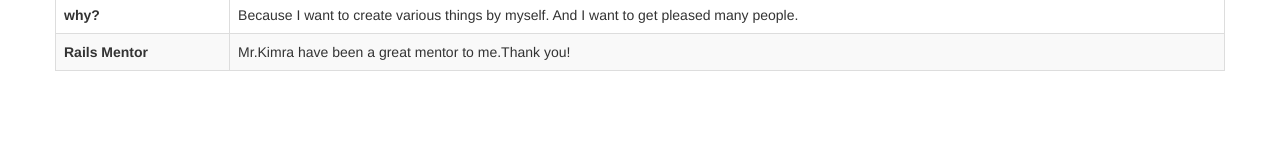
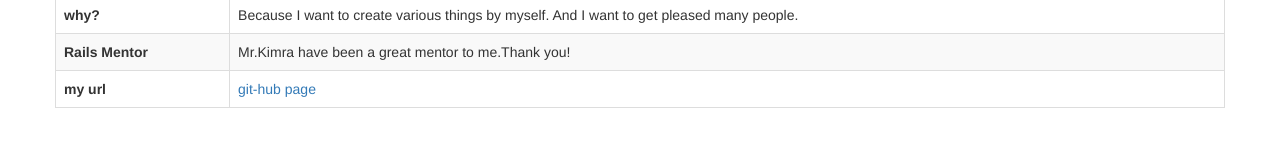
Before and after one commit to RumikoNishikawa/RumikoNishikawa.github.io, a plain HTML site: page index.html in a window 1280 px wide. Shown: the part 205-352 px from the top of the page. Drawn offline with nearby package versions, Linux system fonts and the light colour scheme.

Commit message:
add url_link

```diff
--- a/index.html
+++ b/index.html
@@ -45,6 +45,9 @@
         <tr>
           <th>Rails Mentor</th><td>Mr.Kimra have been a great mentor to me.Thank you!</td>
         </tr>
+         <tr>
+          <th>my url</th><td><a href="https://rumikonishikawa.github.io/">git-hub page</a></td>
+        </tr>
           </table>
       </div>
   </body>
```
